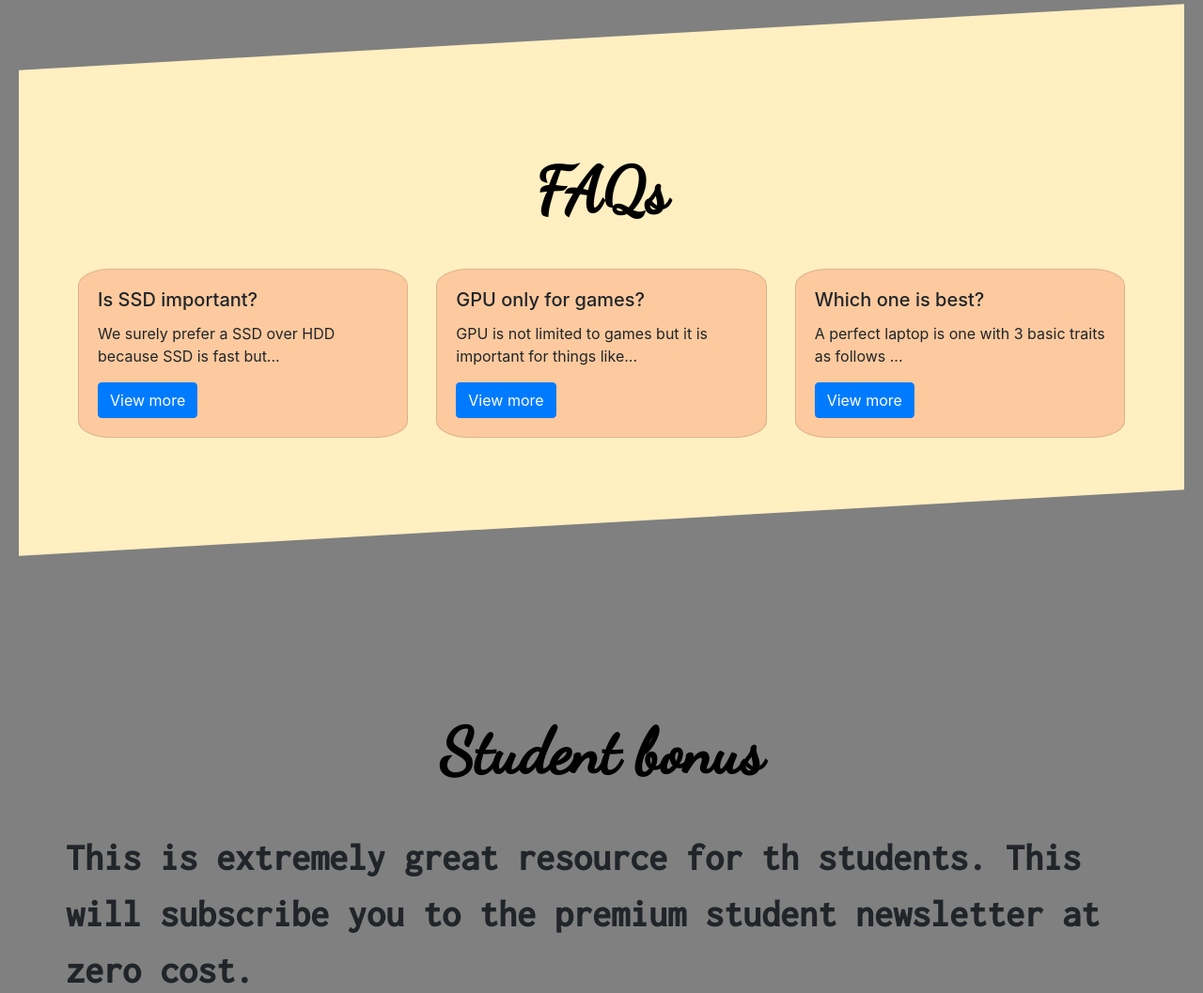
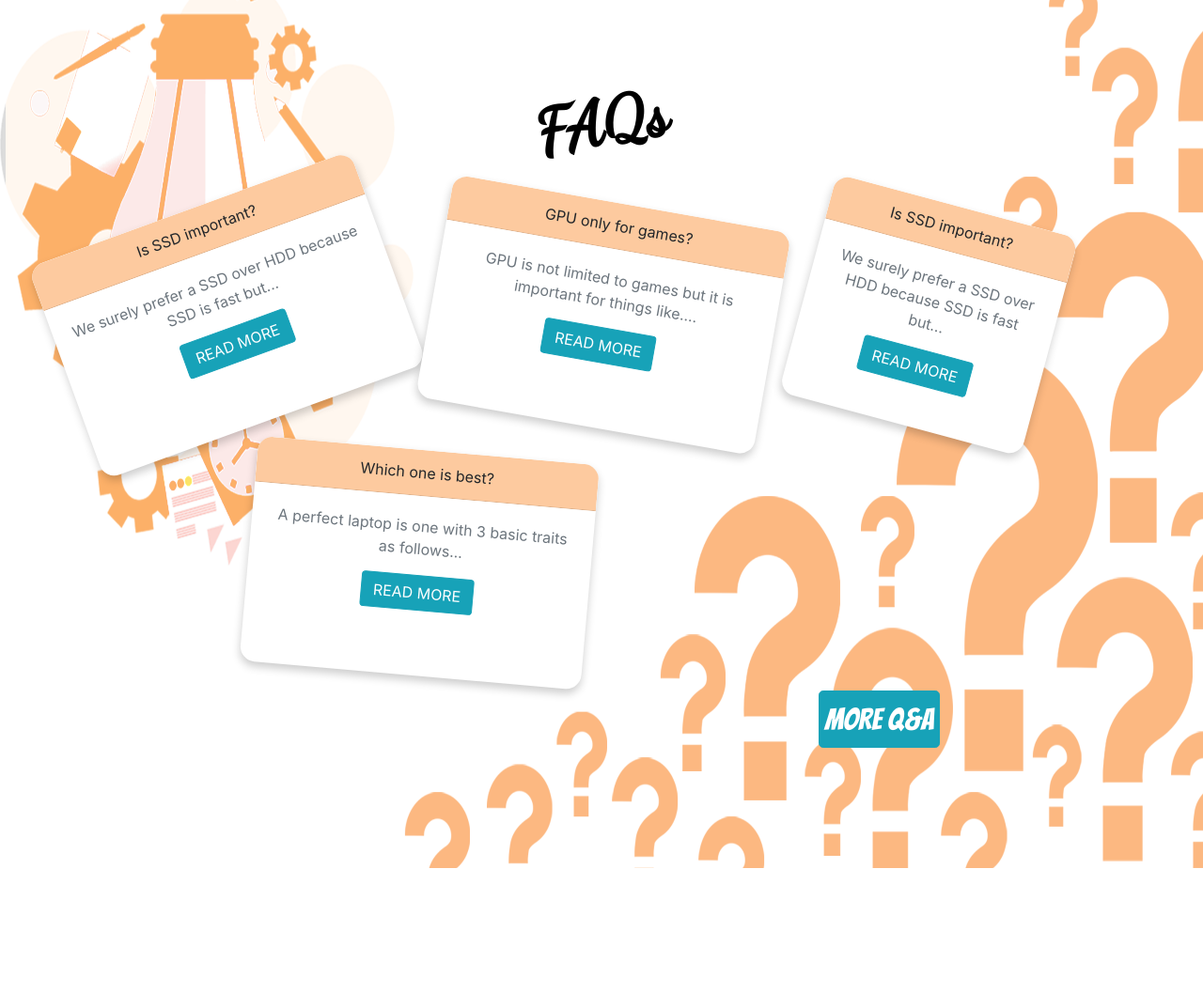
Before and after one commit to knk4748/laptop-templates, a plain HTML site: page index.html in a window 1280 px wide. Shown: the part 1516-2573 px from the top of the page at 94% size. Drawn offline with nearby package versions, Linux system fonts and the light colour scheme; files whose address does not match are found by name; a web font is replaced by a local one.

Commit message:
home done

```diff
--- a/css/styles.css
+++ b/css/styles.css
@@ -1,18 +1,20 @@
 body {
-  background-color: grey;
-  margin: 10px;
+  background-color: white;
+  /* margin: 10px; */
 }
 
 .laptop-navbar {
-  background-color: #d78e4e;
-  color: black;
+  background-color: rgba(255, 255, 255, 0.8);
+  color: white;
+  font-weight: bolder;
+  font-size: 1.2rem;
   font-family: "Kurale";
 }
-
-.nav-link a {
-  color: black;
+.navbar-brand {
+  font-family: "Dancing Script", cursive;
   font-size: large;
-  font-weight: bolder;
+  font-weight: bold;
+  margin-left: 30px;
 }
 
 .header {
@@ -85,13 +87,15 @@ body {
 }
 
 .faq {
-  background-color: #ffefc1;
+  background-image: url(../assets/FAQ-background.png);
   margin: inherit;
+  background-position: right;
+  background-size: 100% 100%;
   /* height: 75vh; */
   padding: 10% 5%;
   /* margin-top: 5rem; */
-  -webkit-clip-path: polygon(0% 12%, 100% 0, 100% 88%, 0 100%);
-  clip-path: polygon(0% 12%, 100% 0, 100% 88%, 0 100%);
+  /* -webkit-clip-path: polygon(0% 12%, 100% 0, 100% 88%, 0 100%);
+  clip-path: polygon(0% 12%, 100% 0, 100% 88%, 0 100%); */
 }
 .faq-card {
   /* padding: 3% 3%;
@@ -99,6 +103,62 @@ body {
   border-radius: 10%;
   background-color: #fdca9f;
 }
+.faq-btn {
+  margin-top: 30vh;
+  font-size: 2rem;
+  padding: 1% 1%;
+  font-family: "Bangers", cursive;
+}
+@media screen and (max-width: 1000px) {
+  .faq-btn {
+    margin-top: 10vh;
+  }
+  .faq-card {
+    widows: 60vw;
+  }
+}
+
+.faq-more-btn:hover {
+  transform: scale(1.2, 1.2);
+}
+
+.card {
+  box-shadow: 0 5px 10px rgba(0, 0, 0, 0.2);
+}
+.card:hover {
+  box-shadow: 0 5px 15px rgba(0, 0, 0, 0.4);
+  transform: scale(1.1, 1.1);
+  transition: all 0.3s ease-in-out;
+  background: rgb(223, 223, 223);
+  opacity: 1;
+}
+.q1 {
+  transform: rotate(-20deg);
+}
+.q2 {
+  transform: rotate(10deg);
+}
+.q3 {
+  transform: rotate(5deg);
+}
+.q4 {
+  transform: rotate(15deg);
+}
+
+@media screen and (max-width: 1000px) {
+  .q1,
+  .q2 {
+    transform: rotate(0deg);
+  }
+  .q4,
+  .q3 {
+    display: none;
+  }
+  .faq {
+    background-image: url(./assets/FAQ-mobile.png);
+  }
+}
+
 #Student {
   padding: 10% 4%;
 }
--- a/index.html
+++ b/index.html
@@ -35,13 +35,18 @@
       rel="stylesheet"
     />
     <link href="https://fonts.googleapis.com/css2?family=Inconsolata:wght@500&display=swap" rel="stylesheet">
+
     <title>@Laptops</title>
+
+
+
+
   </head>
 
   <body>
     <section>
       <nav
-        class="navbar navbar-expand-lg navbar-light sticky-top laptop-navbar"
+        class="navbar navbar-expand-lg navbar-light fixed-top laptop-navbar"
       >
         <button
           class="navbar-toggler"
@@ -55,13 +60,14 @@
           <span class="navbar-toggler-icon"></span>
         </button>
         <div class="collapse navbar-collapse" id="navbarSupportedContent">
+          <a class="navbar-brand" href="#"><h1>LAPTOP MANIA</h1></a>
           <ul class="navbar-nav ml-auto">
-            <li class="nav-item">
-              <a class="nav-link" href="#">FAQs</a>
+            <li class="nav-item ">
+              <a class="nav-link " href="#">FAQs</a>
             </li>
             <li class="nav-item dropdown">
               <a
-                class="nav-link dropdown-toggle"
+                class="nav-link dropdown-toggle "
                 href="#"
                 id="navbarDropdown"
                 role="button"
@@ -76,13 +82,10 @@
                 <a class="dropdown-item" href="#">Gaming</a>
                 <a class="dropdown-item" href="#">Bussiness</a>
                 <div class="dropdown-divider"></div>
-                <a class="dropdown-item" href="#">All</a>
+                <a class="dropdown-item " href="#">All</a>
               </div>
             </li>
 
-            <li class="nav-item">
-              <a class="nav-link" href="#">Categories</a>
-            </li>
 
             <li class="nav-item">
               <a class="nav-link" href="#">Contact</a>
@@ -126,34 +129,17 @@
           </div>
         </div>
 
-        <a
-          class="carousel-control-prev"
-          href="#carouselExampleFade"
-          role="button"
-          data-slide="prev"
-        >
-          <span class="carousel-control-prev-icon" aria-hidden="true"></span>
-          <span class="sr-only">Previous</span>
-        </a>
-        <a
-          class="carousel-control-next"
-          href="#carouselExampleFade"
-          role="button"
-          data-slide="next"
-        >
-          <span class="carousel-control-next-icon" aria-hidden="true"></span>
-          <span class="sr-only">Next</span>
-        </a>
+
       </div>
     </section>
-
-
-    <!-- <section id="categories2" class="container">
+ <!-- <section id="categories2" class="container">
       <div>
         <button class="btn btn-success btn1">
-          <h1><i class="far fa-arrow-alt-circle-down"></i>WHAT YOU WANT</h1>
+          <h1><i class="far fa-arrow-alt-circle-down">
+
+          </i>WHAT YOU WANT</h1>
         </button>
-        <h2 class="hide x">ABHISHEK</h2>
+         <h2 class="hide x">ABHISHEK</h2>
       </div>
       <div>
         <button class="btn btn-success btn2">
@@ -167,51 +153,104 @@
         </button>
         <h2 class="hide z">ABHISHEK</h2>
       </div>
-    </section>
- -->
+
+
+
+
+
+      <div class="hide x">
+          jkgbbekbkb
+      </div>
+    </section> -->
+
+
+
+
+    <section id="FAQ" class="faq">
+      <h2 class="section-heading" style="transform: rotate(-10deg);">
+        FAQs
+      </h2>
+
+
+        <div class="row" style="text-align: center;">
+
+
+          <div class="col-lg-4 q1">
+            <div class="card border-secondary mb-4 border-0" style="width: 100%; height : 15rem; border-radius: 1rem;">
+              <div class="card-header " style="background: #fdca9f; border-top-right-radius: 1rem; border-top-left-radius: 1rem; text-align: center;">Is SSD important?</div>
+              <div class="card-body text-secondary" >
+                <!-- <h5 class="card-title">Secondary card title</h5> -->
+                <p class="card-text">We surely prefer a SSD over HDD because SSD is fast but...</p>
+                <div style="text-align: center;">
+                  <button class="btn btn-info" >READ MORE</button>
+                </div>
+              </div>
+            </div>
+          </div>
+
+          <div class="col-lg-4 q2">
+
+            <div class="card border-secondary mb-4 border-0" style="width : 100%; height : 15rem; border-radius: 1rem;">
+              <div class="card-header" style="background: #fdca9f; border-top-right-radius: 1rem;border-top-left-radius: 1rem; text-align: center;">GPU only for games?</div>
+              <div class="card-body text-secondary"  >
+                <!-- <h5 class="card-title">Secondary card title</h5> -->
+                <p class="card-text">GPU is not limited to games but it is important for things like....</p>
+                <div style="text-align: center;">
+                  <button class="btn btn-info" >READ MORE</button>
+                </div>
+              </div>
+            </div>
+          </div>
+          <div class="col-log-1">
+
+          </div>
+          <div class="col-lg-3 q4">
+            <div class="card border-secondary mb-4 border-0" style="width: 100%; height : 15rem; border-radius: 1rem;">
+              <div class="card-header" style="background: #fdca9f; border-top-right-radius: 1rem; border-top-left-radius: 1rem; text-align: center;">Is SSD important?</div>
+              <div class="card-body text-secondary" >
+                <!-- <h5 class="card-title">Secondary card title</h5> -->
+                <p class="card-text">We surely prefer a SSD over HDD because SSD is fast but...</p>
+                <div style="text-align: center;">
+                  <button class="btn btn-info" >READ MORE</button>
+                </div>
+              </div>
+            </div>
+          </div>
+
+
+        </div>
+
+        <div class="row" style="text-align: center;">
+
+          <div class="col-lg-2" >
+
+          </div>
+          <div class="col-lg-4 q3">
+            <div class="card border-secondary border-0" style="width: 100%; height : 15rem; border-radius: 1rem;">
+              <div class="card-header" style="background: #fdca9f; border-top-right-radius: 1rem; border-top-left-radius: 1rem; text-align: center;">Which one is best?</div>
+              <div class="card-body text-secondary" >
+                <!-- <h5 class="card-title">Secondary card title</h5> -->
+                <p class="card-text">A perfect laptop is one with 3 basic traits as follows...</p>
+                <div style="text-align: center;">
+                  <button class="btn btn-info" >READ MORE</button>
+                </div>
+                </div>
+
+            </div>
+          </div>
+          <div class="col-lg-6 text-center pt-3">
+            <button class="btn btn-info btn-lg faq-btn">MORE Q&A</button>
+
+          </div>
+
+
+        </div>
 
 
 
 
 
 
-    <section id="FAQ" class="faq">
-      <h2 class="section-heading">
-        FAQs
-      </h2>
-
-      <div class="card-deck">
-        <div class="card faq-card">
-          <div class="card-body">
-            <h5 class="card-title">Is SSD important?</h5>
-            <p class="card-text">
-              We surely prefer a SSD over HDD because SSD is fast but...
-            </p>
-            <a href="#" class="btn btn-primary">View more</a>
-          </div>
-        </div>
-
-        <div class="card faq-card">
-          <div class="card-body">
-            <h5 class="card-title">GPU only for games?</h5>
-            <p class="card-text">
-              GPU is not limited to games but it is important for things like...
-            </p>
-            <a href="#" class="btn btn-primary">View more</a>
-          </div>
-        </div>
-
-        <div class="card faq-card">
-          <!-- <img src="..." class="card-img-top" alt="..." /> -->
-          <div class="card-body">
-            <h5 class="card-title">Which one is best?</h5>
-            <p class="card-text">
-              A perfect laptop is one with 3 basic traits as follows ...
-            </p>
-            <a href="#" class="btn btn-primary">View more</a>
-          </div>
-        </div>
-      </div>
     </section>
 
     <section id="Student" class="container-fluid">
@@ -219,7 +258,7 @@
         <h2 class="section-heading">Student bonus</h2>
        <div class="row">
         <p class="student-text">
-         <strong> This is extremely great resource for th students. This will subscribe you to the premium student newsletter at zero cost.
+         <strong> This is extremely great resource for the students. This will subscribe you to the premium student newsletter at zero cost.
          </strong>
 
 
```
Also changed, not shown: assets/FAQ-background.png (added), assets/FAQ-mobile.png (added).
